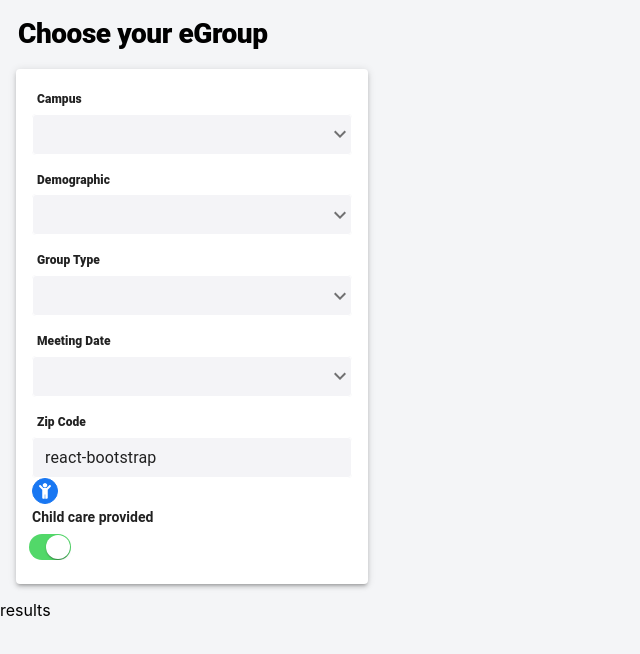
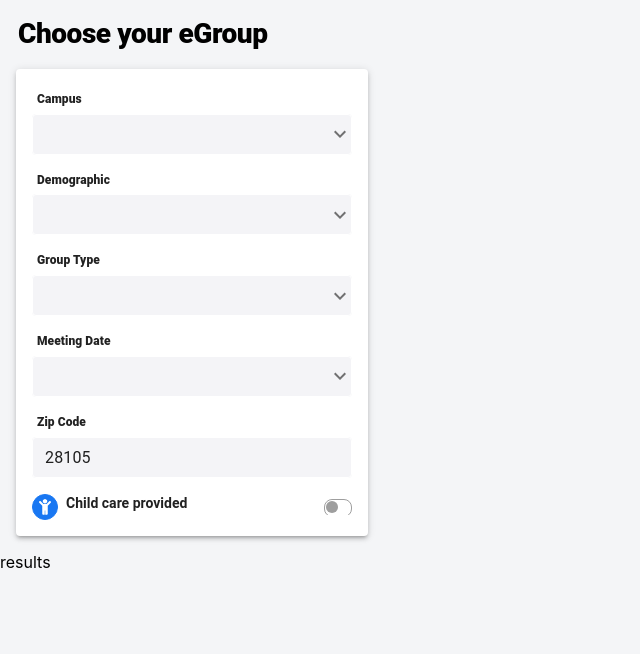
Before and after one commit to gisheri/elevation, a React (Create React App) app in the folder frontend/: page / in a window 1280 px wide. Shown: the top 654 px of the page, without its empty margins (0-640 px from the left). Built offline with nearby package versions, Linux system fonts and the light colour scheme.

Commit message:
completes form state updates

```diff
--- a/frontend/src/components/Filter.js
+++ b/frontend/src/components/Filter.js
@@ -1,44 +1,73 @@
-import React from 'react';
-import {
-  Paper,
-  Select,
-  MenuItem,
-  Typography,
-  FormControlLabel,
-} from '@material-ui/core';
-import KeyboardArrowDownIcon from '@material-ui/icons/KeyboardArrowDown';
-import { BootstrapInput, useStyles, IOSSwitch } from './FilterStyles';
-import { FaChild } from 'react-icons/fa';
-import { filters } from '../store/index';
+import React, { useState } from 'react';
+import { Paper, Select, MenuItem, Typography, Grid } from '@material-ui/core';
+import { BootstrapInput, useStyles, AntSwitch } from './FilterStyles';
+import { filters, FaChild, KeyboardArrowDownIcon } from '../store/index';
+
+const initialValues = {
+  campus: '',
+  demographic: '',
+  groupType: '',
+  meetingDate: '',
+  zipCode: '',
+  childCare: false,
+};
 export default function Filter() {
+  const [state, setState] = useState(initialValues);
   const classes = useStyles();
+
+  function handleChange(e) {
+    const { name, checked, value } = e.target;
+    if (name === 'childCare') setState({ ...state, [name]: checked });
+    else setState({ ...state, [name]: value });
+  }
 
   return (
     <>
       <Paper className={classes.root} elevation={3}>
-        {filters.map((filter) => (
-          <div className={classes.select}>
+        {filters.map((filter, i) => (
+          <div key={i} className={classes.input}>
             <Typography variant='subtitle2'>{filter.title}</Typography>
             <Select
+              labelId=''
+              id='demo-simple-select'
+              onChange={(e) => handleChange(e)}
               defaultValue=''
-              value={'campus'}
+              value={state.value}
               input={<BootstrapInput />}
-              name='campus'
+              name={filter.value}
               IconComponent={KeyboardArrowDownIcon}
             >
-              {filter.options.map((option) => (
-                <MenuItem>{option}</MenuItem>
+              {filter.options.map((option, i) => (
+                <MenuItem value={option} key={i}>
+                  {option}
+                </MenuItem>
               ))}
             </Select>
           </div>
         ))}
         <Typography variant='subtitle2'>Zip Code</Typography>
-        <BootstrapInput defaultValue='react-bootstrap' id='bootstrap-input' />
-        <FaChild className={classes.icon} />
-        <Typography variant='h5'>Child care provided</Typography>
-        <FormControlLabel
-          control={<IOSSwitch checked={true} name='childcare' />}
+        <BootstrapInput
+          defaultValue='28105'
+          id='bootstrap-input'
+          className={classes.input}
         />
+        <div
+          style={{
+            display: 'flex',
+            justifyContent: 'space-between',
+            alignItems: 'center',
+          }}
+        >
+          <div style={{ display: 'flex' }}>
+            <FaChild className={classes.icon} />
+            <Typography variant='h5'>Child care provided</Typography>
+          </div>
+          <AntSwitch
+            checked={state.childCare}
+            onChange={(e) => handleChange(e)}
+            name='childCare'
+          />
+        </div>
       </Paper>
     </>
   );
--- a/frontend/src/components/FilterStyles.js
+++ b/frontend/src/components/FilterStyles.js
@@ -7,7 +7,7 @@ const useStyles = makeStyles({
     width: '20rem',
     padding: '1rem',
   },
-  select: {
+  input: {
     marginBottom: '1rem',
   },
   icon: {
@@ -18,6 +18,7 @@ const useStyles = makeStyles({
     height: '1rem',
     width: '1rem',
     padding: '.25rem',
+    marginRight: '.5rem',
   },
 });
 
@@ -43,57 +44,39 @@ const BootstrapInput = withStyles((theme) => ({
   },
 }))(InputBase);
 
-const IOSSwitch = withStyles((theme) => ({
+const AntSwitch = withStyles((theme) => ({
   root: {
-    width: 42,
-    height: 26,
+    width: 28,
+    height: 16,
     padding: 0,
-    margin: theme.spacing(1),
+    display: 'flex',
+    color: 'pink',
   },
   switchBase: {
-    padding: 1,
+    padding: 2,
+    color: theme.palette.grey[500],
     '&$checked': {
-      transform: 'translateX(16px)',
+      transform: 'translateX(12px)',
       color: theme.palette.common.white,
       '& + $track': {
-        backgroundColor: '#52d869',
         opacity: 1,
-        border: 'none',
+        backgroundColor: theme.palette.primary.main,
+        borderColor: theme.palette.primary.main,
       },
-    },
-    '&$focusVisible $thumb': {
-      color: '#52d869',
-      border: '6px solid #fff',
     },
   },
   thumb: {
-    width: 24,
-    height: 24,
+    width: 12,
+    height: 12,
+    boxShadow: 'none',
   },
   track: {
-    borderRadius: 26 / 2,
-    border: `1px solid ${theme.palette.grey[400]}`,
-    backgroundColor: theme.palette.grey[50],
+    border: `1px solid ${theme.palette.grey[500]}`,
+    borderRadius: 16 / 2,
     opacity: 1,
-    transition: theme.transitions.create(['background-color', 'border']),
+    backgroundColor: theme.palette.common.white,
   },
   checked: {},
-  focusVisible: {},
-}))(({ classes, ...props }) => {
-  return (
-    <Switch
-      focusVisibleClassName={classes.focusVisible}
-      disableRipple
-      classes={{
-        root: classes.root,
-        switchBase: classes.switchBase,
-        thumb: classes.thumb,
-        track: classes.track,
-        checked: classes.checked,
-      }}
-      {...props}
-    />
-  );
-});
+}))(Switch);
 
-export { BootstrapInput, useStyles, IOSSwitch };
+export { BootstrapInput, useStyles, AntSwitch };
--- a/frontend/src/index.js
+++ b/frontend/src/index.js
@@ -4,12 +4,7 @@ import './index.css';
 import App from './App';
 import reportWebVitals from './reportWebVitals';
 
-ReactDOM.render(
-  <React.StrictMode>
-    <App />
-  </React.StrictMode>,
-  document.getElementById('root')
-);
+ReactDOM.render(<App />, document.getElementById('root'));
 
 // If you want to start measuring performance in your app, pass a function
 // to log results (for example: reportWebVitals(console.log))
--- a/frontend/src/store/constants.js
+++ b/frontend/src/store/constants.js
@@ -1,6 +1,7 @@
 const filters = [
   {
     title: 'Campus',
+    value: 'campus',
     options: [
       'Asheville',
       'Ballantyne',
@@ -13,10 +14,12 @@ const filters = [
   },
   {
     title: 'Demographic',
+    value: 'demographic',
     options: ['Men', 'Singles', 'Women', 'Everyone Welcome'],
   },
   {
     title: 'Group Type',
+    value: 'groupType',
     options: [
       'Marriage',
       'Spiritual Growth',
@@ -28,6 +31,7 @@ const filters = [
   },
   {
     title: 'Meeting Date',
+    value: 'meetingDate',
     options: ['2020-11-02T19:16:57.985Z'],
   },
 ];
--- /dev/null
+++ b/frontend/src/store/icons.js
@@ -0,0 +1,4 @@
+import KeyboardArrowDownIcon from '@material-ui/icons/KeyboardArrowDown';
+import { FaChild } from 'react-icons/fa';
+
+export { KeyboardArrowDownIcon, FaChild };
--- a/frontend/src/store/index.js
+++ b/frontend/src/store/index.js
@@ -1 +1,2 @@
 export * from './constants';
+export * from './icons';
```
